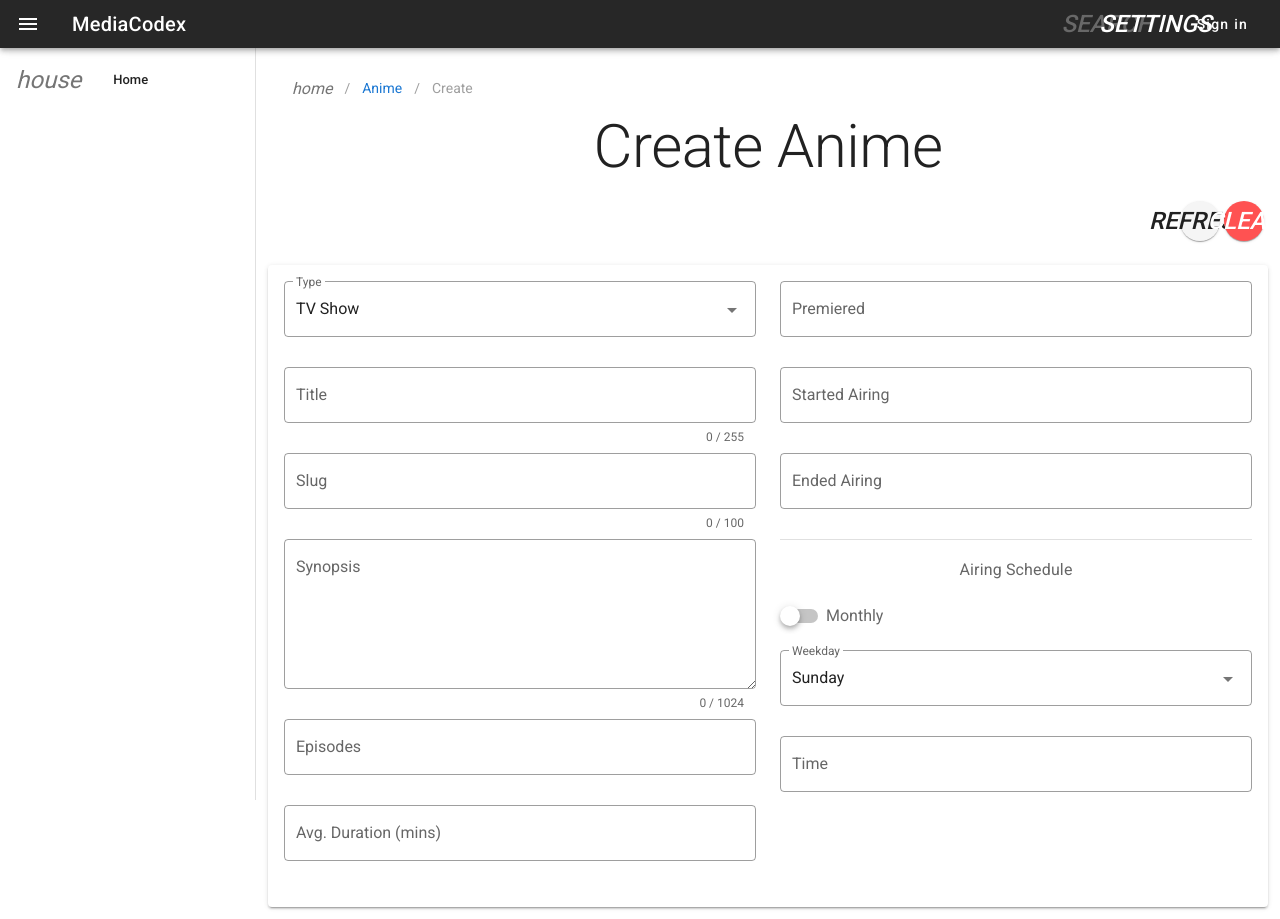
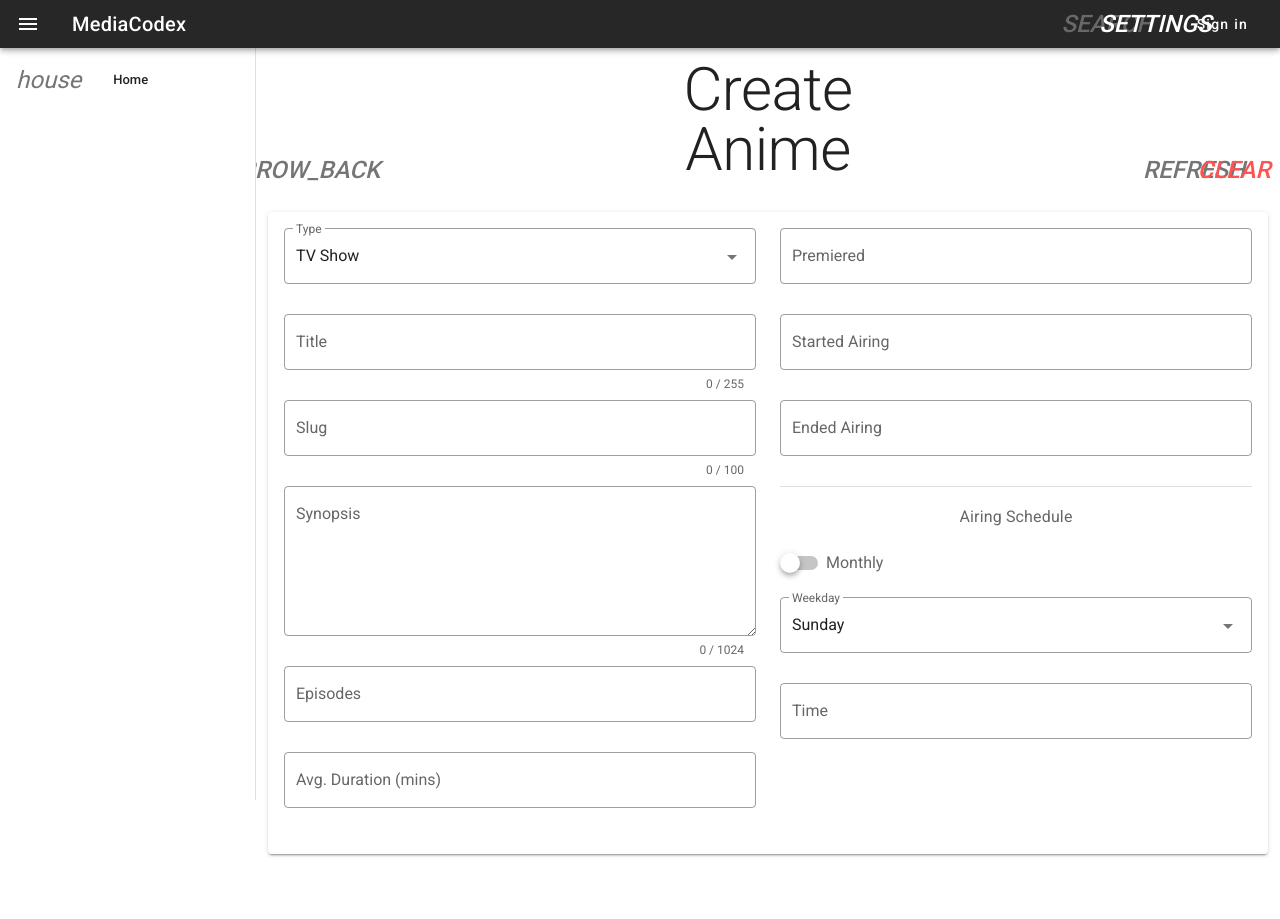
Before and after one commit to MediaCodex/website, a Nuxt app: page /anime/create in a window 1280 px wide. After the commit the page ends 866 px from the top, so only its background shows below. Built offline with nearby package versions, Linux system fonts and the light colour scheme.

Commit message:
redesign header

```diff
--- a/src/pages/anime/create.vue
+++ b/src/pages/anime/create.vue
@@ -1,22 +1,34 @@
 <template>
   <v-container fluid>
-    <breadcrumbs :items="breadcrumbs" />
-    <section class="mb-6 text-center">
+    <!-- header -->
+    <v-row class="px-4" dense>
+      <!-- navigation -->
+      <v-col align-self="end">
+        <v-btn icon nuxt exact to="/anime">
+          <v-icon dark>arrow_back</v-icon>
+        </v-btn>
+      </v-col>
+
+      <!-- title -->
+      <v-col>
+        <section class="text-center">
           <h1 class="mb-2 display-3">{{ $t('anime.create.title') }}</h1>
         </section>
+      </v-col>
 
-    <!-- page actions -->
-    <v-row align="right" justify="end" class="ma-1">
-      <v-btn fab small elevation="1" class="mr-1" @click="refresh">
+      <!-- actions -->
+      <v-col align="right" justify="end" align-self="end">
+        <v-btn icon class="mr-1" @click="refresh">
           <v-icon dark>refresh</v-icon>
         </v-btn>
-      <v-btn fab small elevation="1" color="error darken" @click="clear">
+        <v-btn icon color="error darken" @click="clear">
           <v-icon dark>clear</v-icon>
         </v-btn>
+      </v-col>
     </v-row>
 
     <!-- block one -->
-    <v-row fluid>
+    <v-row>
       <v-col>
         <v-card class="mx-auto">
           <v-card-text>
@@ -111,17 +123,11 @@ import { paramCase } from 'change-case'
 import { typesDisplay } from '~/assets/js/anime'
 import DatetimePicker from '~/components/DatetimePicker'
 import DatePicker from '~/components/DatePicker'
-import Breadcrumbs from '~/components/breadcrumbs'
 import Schedule from '~/components/schedule'
 export default {
-  components: { DatetimePicker, DatePicker, Breadcrumbs, Schedule },
+  components: { DatetimePicker, DatePicker, Schedule },
   data: () => ({
     showAiredFrom: false,
-    breadcrumbs: [
-      { icon: 'home', to: '/', disabled: false },
-      { text: 'Anime', to: '/anime', disabled: false },
-      { text: 'Create', to: '/anime/create', disabled: true }
-    ],
     // form data
     type: 'series',
     title: null,
```
Lines whose indentation alone changed are shown as unchanged.
